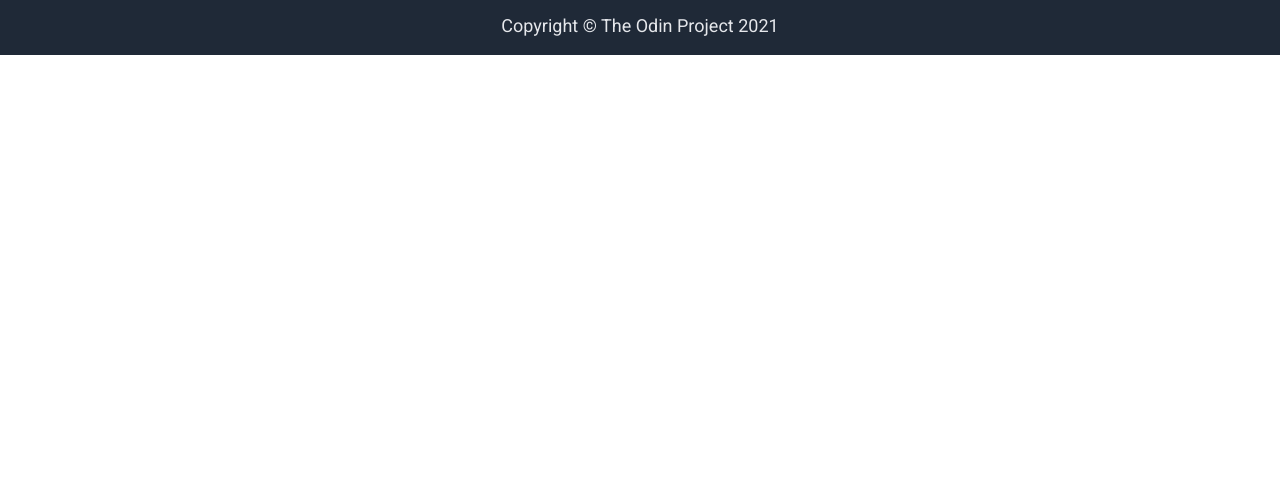
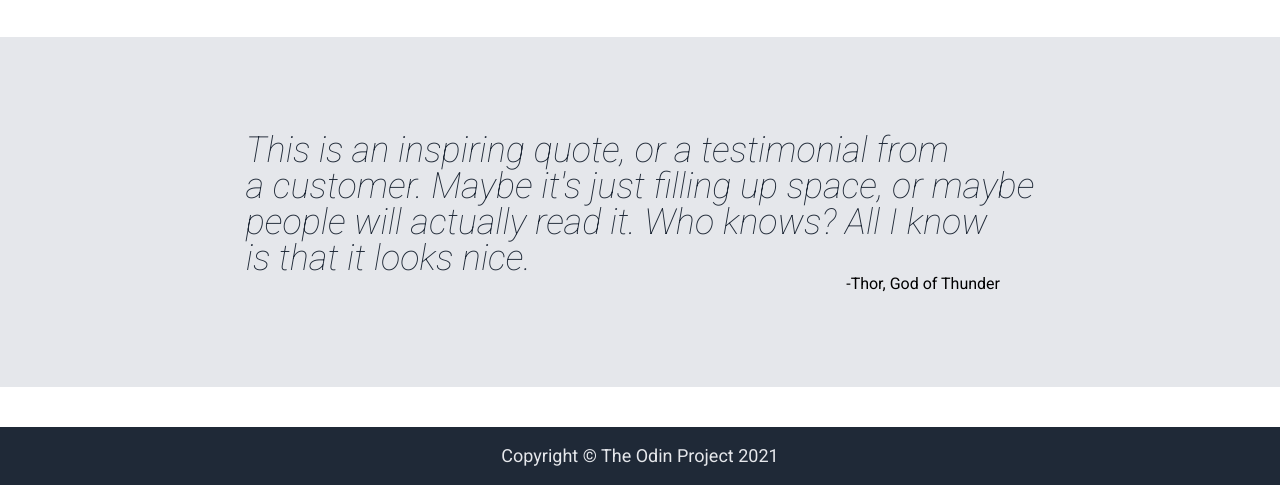
Before and after one commit to HIROS-DEV/Project-Landing-Page, a plain HTML site: page index.html in a window 1280 px wide. Shown: the part 771-1256 px from the top of the page. Before the commit the page ends 826 px from the top, so only its background shows below. Drawn offline with Linux system fonts and the light colour scheme.

Commit message:
Add quote section and styles

```diff
--- a/index.html
+++ b/index.html
@@ -83,6 +83,17 @@
 					</div>
 				</div>
 			</div>
+
+			<div class="quote-section">
+				<div class="quote wrapper">
+					<p class="quote italic">
+						This is an inspiring quote, or a testimonial from <br> a customer. Maybe
+						it's just filling up space, or maybe <br> people will actually read it.
+						Who knows? All I know <br> is that it looks nice.
+					</p>
+					<p class="quote artist">-Thor, God of Thunder</p>
+				</div>
+			</div>
 		</main>
 		<footer>
 			<p>Copyright <span>&copy;</span> The Odin Project 2021</p>
--- a/style.css
+++ b/style.css
@@ -252,13 +252,39 @@ header .wrapper {
 	width: 250px;
 }
 
-.hero-images img{
+.hero-images img {
 	width: 200px;
 	height: 200px;
 	object-fit: cover;
 	border-radius: 10px;
 }
 
+.quote-section {
+	background-color: #e5e7eb;
+	display: flex;
+	flex-direction: column;
+	justify-content: center;
+	margin: 40px 0;
+	height: 350px;
+}
+
+.quote.wrapper {
+	flex-direction: column;
+	align-items: center;
+}
+
+.quote.italic {
+	font-size: 36px;
+	font-weight: lighter;
+	font-style: italic;
+	color: #1f2937;
+}
+
+.quote.artist {
+	width: 60%;
+	text-align: end;
+}
+
 footer {
 	justify-content: center;
 }
```
Lines whose indentation alone changed are shown as unchanged.
